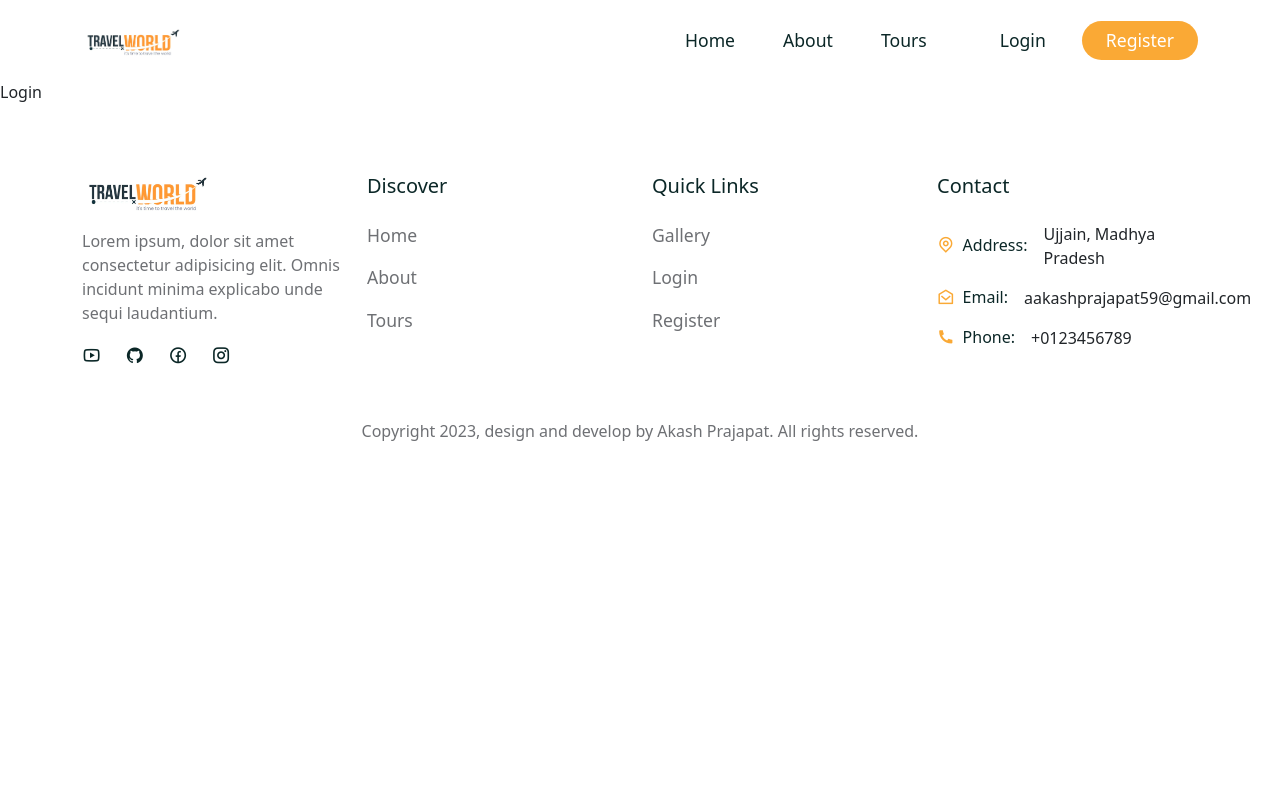
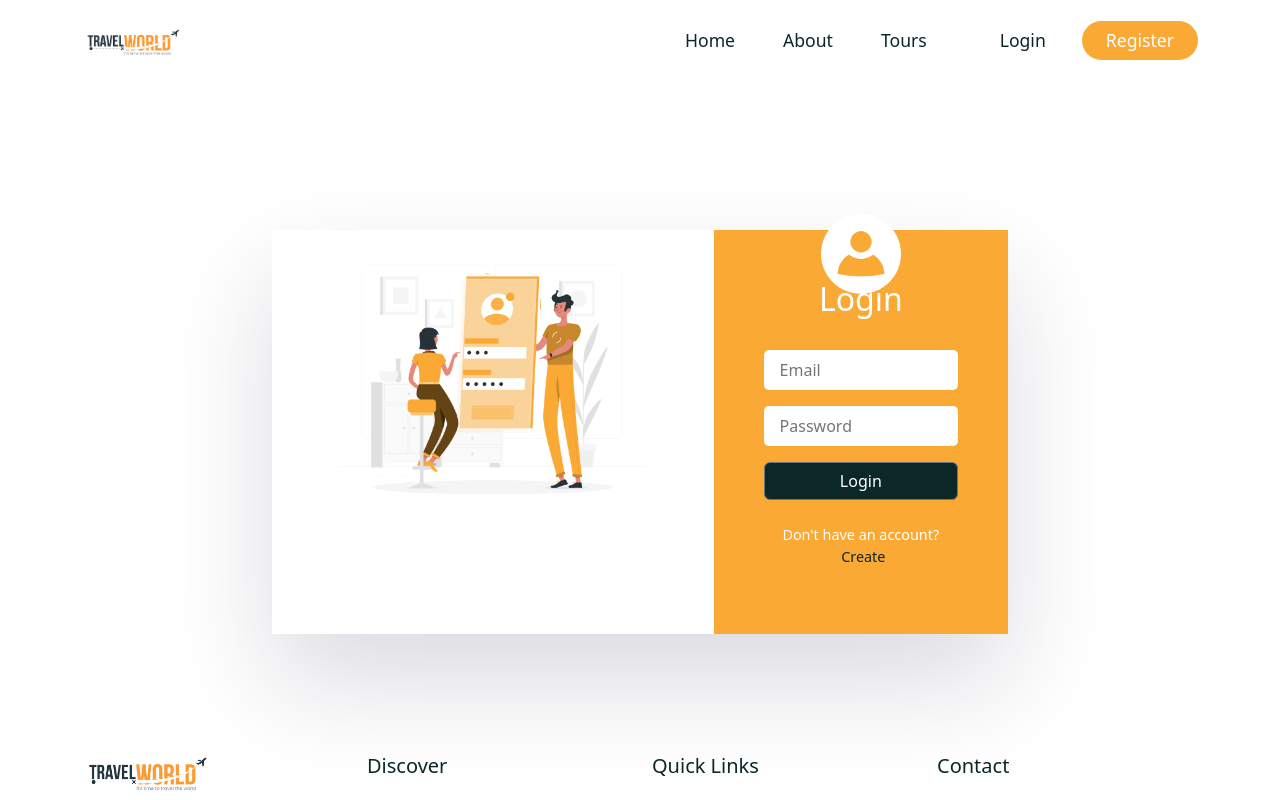
Before and after one commit to akashp369/MERN-tour-Management, a React (Create React App) app in the folder frontend/: page /login in a window 1280 px wide. Shown: the top 800 px of the page. Built offline with nearby package versions, Linux system fonts and the light colour scheme; a web font is replaced by a local one.

Commit message:
login page done

```diff
--- /dev/null
+++ b/frontend/src/components/Booking/Booking.jsx
@@ -0,0 +1,83 @@
+import React, { useState } from 'react'
+import './booking.css'
+import { Form, FormGroup, ListGroup, ListGroupItem, Button } from "reactstrap";
+import { useNavigate } from "react-router-dom";
+
+const Booking = ({tour, avgRating}) => {
+    const{price, reviews}=tour
+    const navigate=useNavigate()
+    const [credentials, setCredentials]=useState({
+        userId:'01',
+        useEmail:'example@gmail.com',
+        fullName:'',
+        phone:'',
+        guestSize:1,
+        bookAt:''
+    })
+    const handleChange=e=>{
+        setCredentials(prev=>({...prev, [e.target.id]:e.target.value}))
+    }
+
+    const serviceFee=10
+    const totalAmout=Number(price)*Number(credentials.guestSize)+Number(serviceFee);
+
+    const handleClick=e=>{
+        e.preventDefault()
+        navigate('/thank-you')
+    }
+
+
+
+  return (
+    <div className='booking'>
+      <div className="booking__top d-flex align-items-center justify-content-between">
+        <h3>${price} <span>/per person</span></h3>
+        <span className="tour-rating d-flex align-items-center ">
+            <i class="ri-star-fill" ></i>
+                    {avgRating===0? null :avgRating} ({reviews?.length})
+                </span>
+      </div>
+      {/* booking from  */}
+      <div className="booking__form">
+        <h5>Information</h5>
+        <Form className="booking__info-form" onSubmit={handleClick}>
+            <FormGroup>
+                <input type="text" placeholder='Full Name' id='Full Name' required onChange={handleChange} />
+            </FormGroup>
+            <FormGroup>
+                <input type="number" placeholder='Phone' id='phone' required onChange={handleChange} />
+            </FormGroup>
+            <FormGroup className='d-flex align-items-center gap-3'>
+                <input type="date" placeholder='' id='bookAt' required onChange={handleChange} />
+                <input type="number" placeholder='Guest' id='guestSize' required onChange={handleChange} />
+            </FormGroup>
+        </Form>
+      </div>
+      {/* booking from end */}
+
+    {/* booking button */}
+    <div className="booking__bottom">
+        <ListGroup>
+            <ListGroupItem className='border-0 px-0'>
+                <h5 className='d-flex align-items-center gap-1'>${price} <i class="ri-close-fill"></i> 1 person</h5>
+                <span>${price}</span>
+            </ListGroupItem>
+            <ListGroupItem className='border-0 px-0'>
+                <h5>Service charge</h5>
+                <span>$10</span>
+            </ListGroupItem>
+            <ListGroupItem className='border-0 px-0 total'>
+                <h5>Total</h5>
+                <span>${totalAmout}</span>
+            </ListGroupItem>
+        </ListGroup>
+        <Button className='btn primary__btn w-100 mt-4' onClick={handleClick}>Book Now</Button>
+    </div>
+
+
+
+    </div>
+  )
+}
+
+export default Booking
--- /dev/null
+++ b/frontend/src/components/Booking/booking.css
@@ -0,0 +1,71 @@
+.booking{
+    padding: 2rem;
+    border-radius: 0.5rem;
+    border: 1px solid rgb(229,231,235);
+    position: sticky;
+    top: 80px;
+}
+.booking__top h3{
+    font-size: 2rem;
+    font-weight: 700;
+}
+.booking__top h3 span{
+    font-size: 1.1rem;
+    font-weight: 400;
+    color: var(--text-color);
+}
+.booking__top span{
+    font-size: 1.1rem;
+    font-weight: 600;
+    color: var(--text-color);
+}
+.booking__top span i{
+    color: var(--secondary-color);
+}
+.booking__top {
+    padding-bottom: 2rem;
+    border-bottom: 1px solid rgb(229,231,235);
+}
+
+.booking__form{
+    padding-top: 2rem;
+}
+.booking__form h5{
+    margin-bottom: 1rem;
+}
+.booking__form input{
+    width: 100%;
+    padding: 0.5rem;
+    border-radius: .5rem;
+    color: var(--heading-color);
+    font-size: 1rem;
+    border: none ;
+    border-bottom: 1px solid rgb(229,231,235);
+}
+
+.booking__form input:focus{
+    outline: none;
+}
+
+.booking__info-form{
+    padding: 1rem;
+    border: 1px solid rgb(229,231,235);
+}
+.booking__bottom li{
+    display: flex;
+    align-items: center;
+    justify-content: space-between;
+}
+.booking__bottom li h5, .booking__bottom li span{
+    font-size: 1rem;
+    color: var(--text-color);
+    font-weight: 500;
+}
+.booking__bottom {
+    margin-top: 1rem;
+}
+.total h5, .total span{
+    color: var(--heading-color) !important;
+    font-weight: 700 !important;
+    font-size: 1.1rem !important;
+}
--- a/frontend/src/pages/Login.jsx
+++ b/frontend/src/pages/Login.jsx
@@ -1,10 +1,58 @@
-import React from 'react'
+import React, { useState } from 'react'
+import '../styles/login.css'
+import {Container, Row, Col, Form, FormGroup, Button} from 'reactstrap'
+import { Link } from "react-router-dom";
+
+import loginImg from '../assets/images/login.png'
+import userIcon from '../assets/images/user.png'
 
 const Login = () => {
+  const [credentials, setCredentials]=useState({
+    email:undefined,
+    password:undefined
+})
+const handleChange=e=>{
+    setCredentials(prev=>({...prev, [e.target.id]:e.target.value}))
+}
+
+const handleClick=e=>{
+  e.preventDefault();
+}
+
+
+
   return (
-    <div>
-      Login
-    </div>
+    <section>
+      <Container>
+        <Row>
+          <Col lg='8' className='m-auto'>
+            <div className="login__container d-flex justify-content-between">
+              <div className="login__img">
+                <img src={loginImg} alt="" />
+              </div>
+              <div className="login__form">
+                <div className="user">
+                  <img src={userIcon} alt="" />
+                </div>
+                <h2>Login</h2>
+                <Form onSubmit={handleClick}>
+                  <FormGroup>
+                    <input type="email" placeholder='Email' required  id='email' onChange={handleChange} />
+                  </FormGroup>
+                  <FormGroup>
+                    <input type="password" placeholder='Password' required  id='password' onChange={handleChange} />
+                  </FormGroup>
+                  <Button className='btn secondaty__btn auth__btn' type='submit'>Login</Button>
+                </Form>
+                <p>Don't have an account? <Link to='/register'>Create</Link></p>
+
+              </div>
+            </div>
+
+          </Col>
+        </Row>
+      </Container>
+    </section>
   )
 }
 
--- /dev/null
+++ b/frontend/src/pages/ThankYou.jsx
@@ -0,0 +1,25 @@
+import React from 'react'
+import { Container, Row, Col , Button } from "reactstrap";
+import {Link} from 'react-router-dom'
+import '../styles/thank-you.css'
+
+const ThankYou = () => {
+  return (
+    <section>
+    <Container>
+        <Row>
+            <Col lg='12' className='pt-5 text-center'>
+                <div className="thank__you">
+                    <span><i class="ri-checkbox-circle-line"></i></span>
+                    <h1 className="mb-3 fw-semibold">Thank You</h1>
+                    <h3 className="mb-4">Your tour is booked.</h3>
+                    <Button className='btn primary__btn w-25'><Link to='/home'>Back to Home</Link></Button>
+                </div>
+            </Col>
+        </Row>
+    </Container>
+    </section>
+  )
+}
+
+export default ThankYou
--- a/frontend/src/pages/TourDetails.jsx
+++ b/frontend/src/pages/TourDetails.jsx
@@ -5,7 +5,8 @@ import { useParams } from "react-router-dom";
 import tourData from '../assets/data/tours'
 import calculateAveRating  from './../utils/avgRating'
 import avatar from '../assets/images/avatar.jpg'
-
+import Booking from '../components/Booking/Booking';
+import Newsletter from '../shared/Newsletter'
 
 
 const TourDetails = () => {
@@ -37,7 +38,7 @@ const TourDetails = () => {
 
                 <div className="d-flex align-items-center gap-5">
                 <span className="tour-rating d-flex align-items-center gap-1"><i class="ri-star-fill" style={{color:"var(--secondary-color)"}}></i>
-                    {calculateAveRating===0? null :avgRating}{totalRating===0?'Not rated':<span>({reviews?.length})</span>}
+                    {avgRating===0? null :avgRating}{totalRating===0?'Not rated':<span>({reviews?.length})</span>}
 
                 </span>
                 <span >
@@ -119,11 +120,16 @@ const TourDetails = () => {
 
             </div>
           </Col>
+
+
+
           <Col lg='4'>
+            <Booking tour={tour} avgRating={avgRating} />
           </Col>
         </Row>
       </Container>
     </section>
+    <Newsletter />
     </>
 
 }
--- a/frontend/src/router/Router.jsx
+++ b/frontend/src/router/Router.jsx
@@ -6,6 +6,7 @@ import TourDetails from './../pages/TourDetails'
 import Login from './../pages/Login'
 import Register from './../pages/Register'
 import SearchResult from './../pages/SearchResult'
+import ThankYou from '../pages/ThankYou';
 const Router = () => {
   return (
     <Routes>
@@ -15,6 +16,7 @@ const Router = () => {
         <Route path='/tours/:id' element={<TourDetails/>} />
         <Route path='/login' element={<Login/>} />
         <Route path='/register' element={<Register/>} />
+        <Route path='/thank-you' element={<ThankYou/>} />
         <Route path='/tours/search' element={<SearchResult/>} />
 
     </Routes>
--- /dev/null
+++ b/frontend/src/styles/login.css
@@ -0,0 +1,67 @@
+.login__img{
+    width: 60%;
+    text-align: center;
+}
+.login__img img{
+    width: 70%;
+    object-fit: contain;
+}
+.login__form{
+    padding: 50px;
+    background: var(--secondary-color);
+    position: relative;
+}
+
+.login__container{
+    box-shadow: rgba(17, 12, 46, 0.15) 0px 48px 100px 0px;
+    margin-top: 100px;
+}
+.login__container .user{
+    width: 80px;
+    height: 80px;
+    position: absolute;
+    top: -9px;
+    left: 50%;
+    transform: translate(-50%, -9%);
+}
+.login__form .user img{
+    width: 100%;
+}
+.login__form h2{
+    color: #fff;
+    text-align: center;
+    margin-bottom: 2rem;
+}
+
+.login__form{
+    width: 40%;
+}
+.login__form input{
+    width: 100%;
+    padding: 0.5rem 1rem;
+    border-radius: 5px;
+    border: none;
+    font-size: 1rem;
+    color: var(--heading-color);
+
+}
+.login__form input:focus{
+    outline: none;
+}
+.auth__btn{
+    background: var(--heading-color) !important;
+    width: 100%;
+    color: #fff !important;
+}
+.login__form p{
+    font-size: 0.9rem;
+    color: #fff;
+    margin-top: 1.5rem;
+    text-align: center;
+}
+.login__form p a{
+    color: var(--heading-color);
+    text-decoration: none;
+    margin-left: 5px;
+    font-weight: 500;
+}
--- /dev/null
+++ b/frontend/src/styles/thank-you.css
@@ -0,0 +1,8 @@
+.thank__you span i{
+    font-size: 4rem;
+    color: green;
+}
+.thank__you h1{
+    font-size: 3.6rem;
+    font-family: var(--subtitle-font-name);
+}
```
